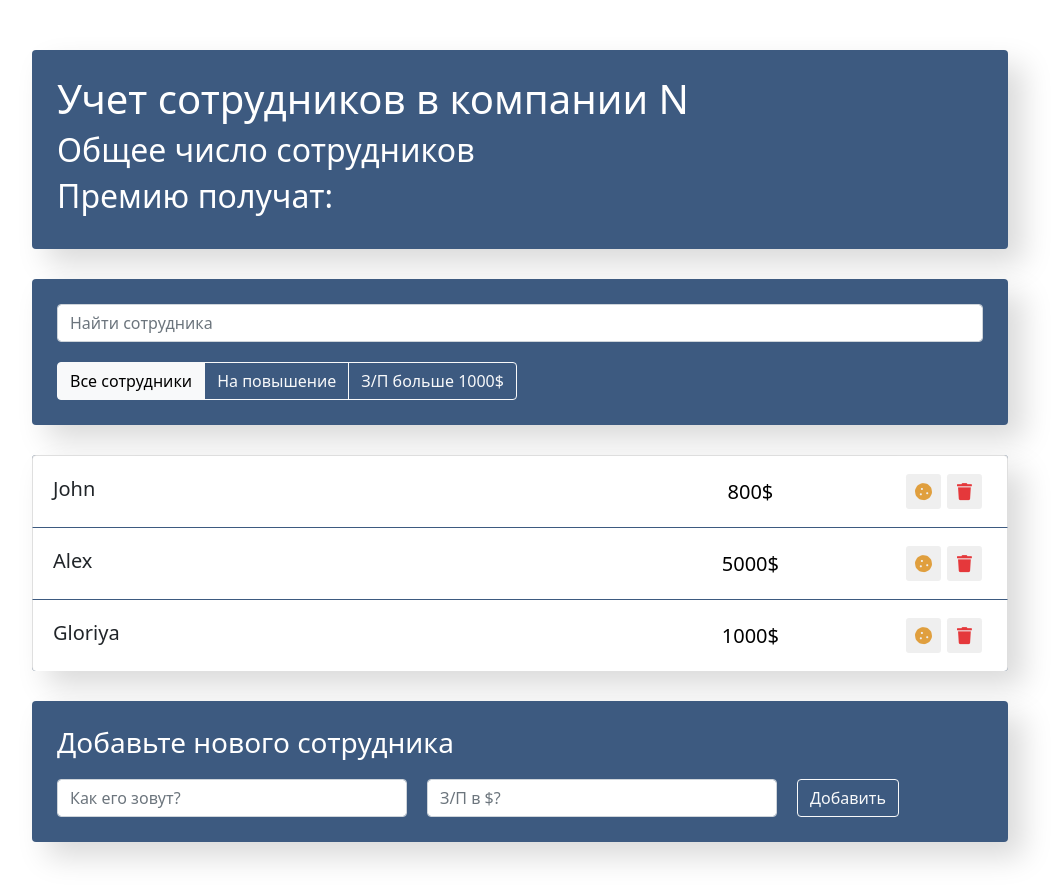
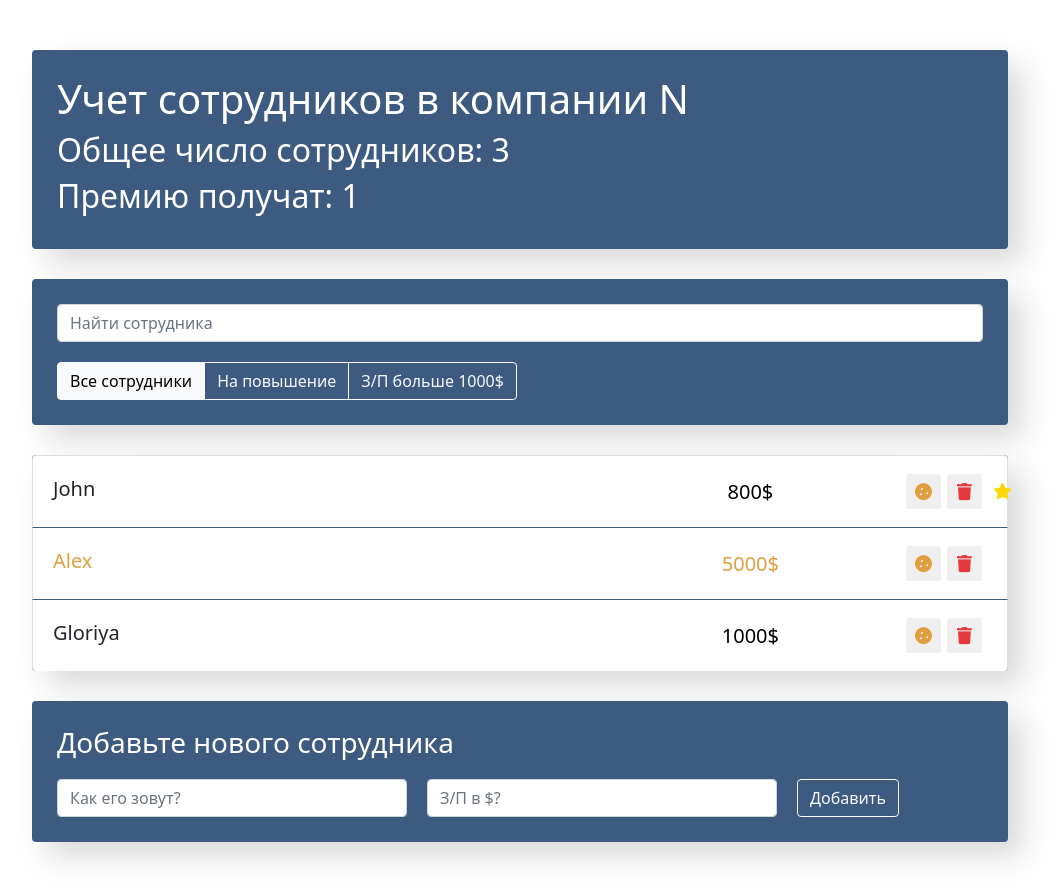
Before and after one commit to abdurizo/CRUD-video, a React (Vite) app: page / in a window 1280 px wide. Shown: the whole page, without its empty margins (120-1180 px from the left). Built offline with nearby package versions, Linux system fonts and the light colour scheme.

Commit message:
на панели показывае число сотруд. и получат. премии

```diff
--- a/src/App.jsx
+++ b/src/App.jsx
@@ -9,9 +9,9 @@ class App extends Component {
     super(props);
     this.state = {
       data: [
-        { name: 'John', salary: 800, id: 1 },
-        { name: 'Alex', salary: 5000, id: 2 },
-        { name: 'Gloriya', salary: 1000, id: 3 },
+        { name: 'John', salary: 800, rise: true, increase: false, id: 1 },
+        { name: 'Alex', salary: 5000, rise: false, increase: true, id: 2 },
+        { name: 'Gloriya', salary: 1000, rise: false, increase: false, id: 3 },
       ]
     }
     this.maxId = 4
@@ -27,32 +27,56 @@ class App extends Component {
       }
     })
   }
-  hendleAddItem = (name, salary) => {
+  handleAddItem = (name, salary) => {
     const newItem = {
       name,
       salary,
       increase: false,
+      rise: false,
       id: this.maxId++,
     }
-    this.setState(({data}) => {
+    this.setState(({ data }) => {
       const newArr = [...data, newItem];
-      return{
-        data:newArr
+      return {
+        data: newArr
       }
     })
   }
+  onToggleProp = (id,prop) => {
+    // this.setState(({ data }) => {
+    //   const index = data.findIndex(elem => elem.id === id);
+    //   const old = data[index];
+    //   const newItem = { ...old, increase: !old.increase };
+    //   const newArr = [...data.slice(0, index), newItem, ...data.slice(index + 1)];
+    //   return {
+    //     data: newArr
+    //   }
+    // })
+    this.setState(({ data }) => ({
+      data: data.map(item => {
+        if(item.id === id){
+          return { ...item, [prop]: !item[prop] }
+        }
+        return item;
+      })
+    }))
+  }
+
   render() {
+    const employees = this.state.data.length;
+    const increase = this.state.data.filter(item => item.increase).length;
     return (
       <div className="container" >
-        <Info />
+        <Info employees={employees} increase={increase} />
         <div className="search-panel">
           <SearchPanel />
           <Filter />
         </div>
         <EmployersList
           data={this.state.data}
-          onDelete={this.deleteItem} />
-        <EmployersAddForm onAdd={this.hendleAddItem}/>
+          onDelete={this.deleteItem}
+          onToggleProp={this.onToggleProp} />
+        <EmployersAddForm onAdd={this.handleAddItem} />
       </div>
     )
   }
--- a/src/components/EmployersAddForm/EmployersAddForm.jsx
+++ b/src/components/EmployeesAddForm/EmployeesAddForm.jsx
@@ -1,7 +1,7 @@
 import { Component } from "react";
-import './EmployersAddForm.css'
+import './EmployeesAddForm.css'
 
-class EmployersAddForm extends Component {
+class EmployeesAddForm extends Component {
   constructor(props) {
     super(props);
     this.state = {
@@ -16,6 +16,7 @@ class EmployersAddForm extends Component {
   }
   onSubmit = (e) => {
     e.preventDefault();
+    if (this.state.name.length < 3 || !this.state.salary) return;
     this.props.onAdd(this.state.name, this.state.salary);
     this.setState({
       name: '',
@@ -50,4 +51,4 @@ class EmployersAddForm extends Component {
     )
   }
 }
-export default EmployersAddForm;
+export default EmployeesAddForm;
--- a/src/components/EmployersList/EmployersList.jsx
+++ b/src/components/EmployeesList/EmployeesList.jsx
@@ -1,7 +1,7 @@
-import './EmployersList.css';
-import EmployersListItem from '../EmployersListItem/EmployersList';
+import './EmployeesList.css';
+import EmployeesListItem from '../EmployeesListItem/EmployeesList';
 
-function EmployersList({ data, onDelete}) {
+function EmployeesList({ data, onDelete, onToggleProp, }) {
 
   // const elements = data.map(item => {
   //   return (
@@ -12,10 +12,12 @@ function EmployersList({ data, onDelete}) {
     const { id, ...itemProps } = item;
     return (
       // <EmployersListItem salary={item.salary} name={item.name} /> или
-      <EmployersListItem
+      <EmployeesListItem
         {...itemProps}
         key={id}
         onDelete={() => onDelete(id)}
+        onToggleProp={(e) => onToggleProp(id, e.currentTarget.getAttribute('data-toggle'))}
+
       />
     )
   })
@@ -26,4 +28,4 @@ function EmployersList({ data, onDelete}) {
     </ul>
   )
 }
-export default EmployersList
+export default EmployeesList
--- /dev/null
+++ b/src/components/EmployeesListItem/EmployeesList.jsx
@@ -0,0 +1,47 @@
+
+import './EmployeesListItem.css';
+
+const EmployeesListItem = (props) => {
+
+  const { name, salary, increase, rise, onDelete, onToggleProp} = props;
+
+  let className = 'list-group-item d-flex justify-content-between';
+  if (increase) {
+    className += ' increase'
+  }
+  if (rise) {
+    className += ' like'
+  }
+
+
+  return (
+    <li className={className} >
+      <span
+        className='list-group-item-label'
+        onClick={onToggleProp}
+        data-toggle='rise'
+      >{name}</span>
+      <input type="text"
+        className="list-group-item-input" defaultValue={salary + '$ '} />
+      <div className='d-flex justify-content-center align-items-center'>
+
+        <button type="button"
+          className="btn-cookie btn-sm"
+          onClick={onToggleProp}
+          data-toggle='increase'>
+          <i className="fas fa-cookie"></i>
+        </button>
+
+        <button type="button"
+          className="btn-trash btn-sm "
+          onClick={onDelete}
+        >
+          <i className="fas fa-trash" ></i>
+        </button>
+        <i className="fas fa-star"></i>
+      </div>
+    </li>
+  )
+}
+
+export default EmployeesListItem
--- a/src/components/EmployersListItem/EmployersList.jsx
+++ /dev/null
@@ -1,65 +0,0 @@
-import { Component } from 'react';
-import './EmployersListItem.css';
-
-class EmployersListItem extends Component {
-  constructor(props) {
-    super(props);
-    this.state = {
-      increase: false,
-      rise: false
-    }
-  }
-  onIcrease = () => {
-    this.setState(({ increase }) => ({
-      increase: !increase
-    }))
-  }
-  onRise = () => {
-    this.setState(({ rise }) => ({
-      rise: !rise
-    }))
-  }
-
-  render() {
-    const { name, salary, onDelete} = this.props;
-    const { increase, rise } = this.state;
-
-    let className = 'list-group-item d-flex justify-content-between';
-    if (increase) {
-      className += ' increase'
-    }
-    if (rise){
-      className += ' like'
-    }
-
-
-    return (
-      <li className={className} >
-        <span
-          className='list-group-item-label'
-          onClick={this.onRise}
-        >{name}</span>
-        <input type="text"
-          className="list-group-item-input" defaultValue={salary + '$ '} />
-        <div className='d-flex justify-content-center align-items-center'>
-
-          <button type="button"
-            className="btn-cookie btn-sm"
-            onClick={this.onIcrease}>
-            <i className="fas fa-cookie"></i>
-          </button>
-
-          <button type="button"
-            className="btn-trash btn-sm "
-            onClick={onDelete}
-            >
-            <i className="fas fa-trash" ></i>
-          </button>
-          <i className="fas fa-star"></i>
-        </div>
-      </li>
-    )
-  }
-}
-
-export default EmployersListItem
--- a/src/components/Info/Info.jsx
+++ b/src/components/Info/Info.jsx
@@ -1,12 +1,12 @@
 import './Info.css'
 
-function Info() {
+function Info({ employees, increase }) {
   return (
     <>
       <div className="info">
         <h1>Учет сотрудников в компании N</h1>
-        <h2>Общее число сотрудников</h2>
-        <h2>Премию получат: </h2>
+        <h2>Общее число сотрудников: {employees}</h2>
+        <h2>Премию получат: {increase}</h2>
       </div>
     </>
   )
--- a/src/components/index.jsx
+++ b/src/components/index.jsx
@@ -1,8 +1,8 @@
 
 
-export { default as EmployersAddForm } from './EmployersAddForm/EmployersAddForm';
-export { default as EmployersList } from './EmployersList/EmployersList';
-export { default as EmployersListItem } from './EmployersListItem/EmployersList.jsx';
+export { default as EmployersAddForm } from './EmployeesAddForm/EmployeesAddForm.jsx';
+export { default as EmployersList } from './EmployeesList/EmployeesList.jsx';
+export { default as EmployersListItem } from './EmployeesListItem/EmployeesList.jsx';
 export { default as Filter } from './Filter/Filter';
 export { default as Info } from './Info/Info';
 export { default as SearchPanel } from './SearchPanel/SearchPanel';
```
Also changed, not shown: src/components/EmployeesAddForm/EmployeesAddForm.css (renamed from src/components/EmployersAddForm/EmployersAddForm.css), src/components/EmployeesList/EmployeesList.css (renamed from src/components/EmployersList/EmployersList.css), src/components/EmployeesListItem/EmployeesListItem.css (renamed from src/components/EmployersListItem/EmployersListItem.css).
